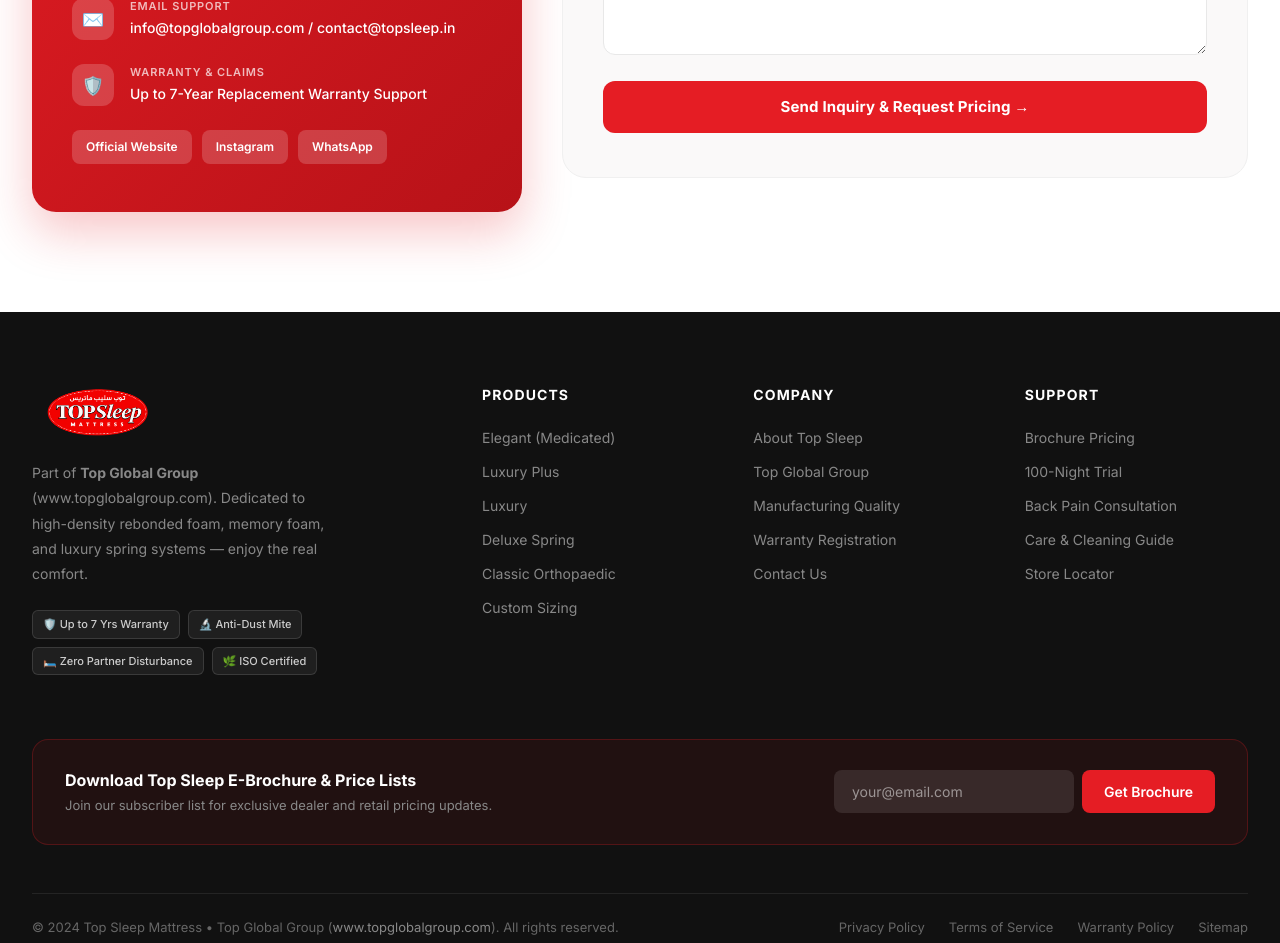
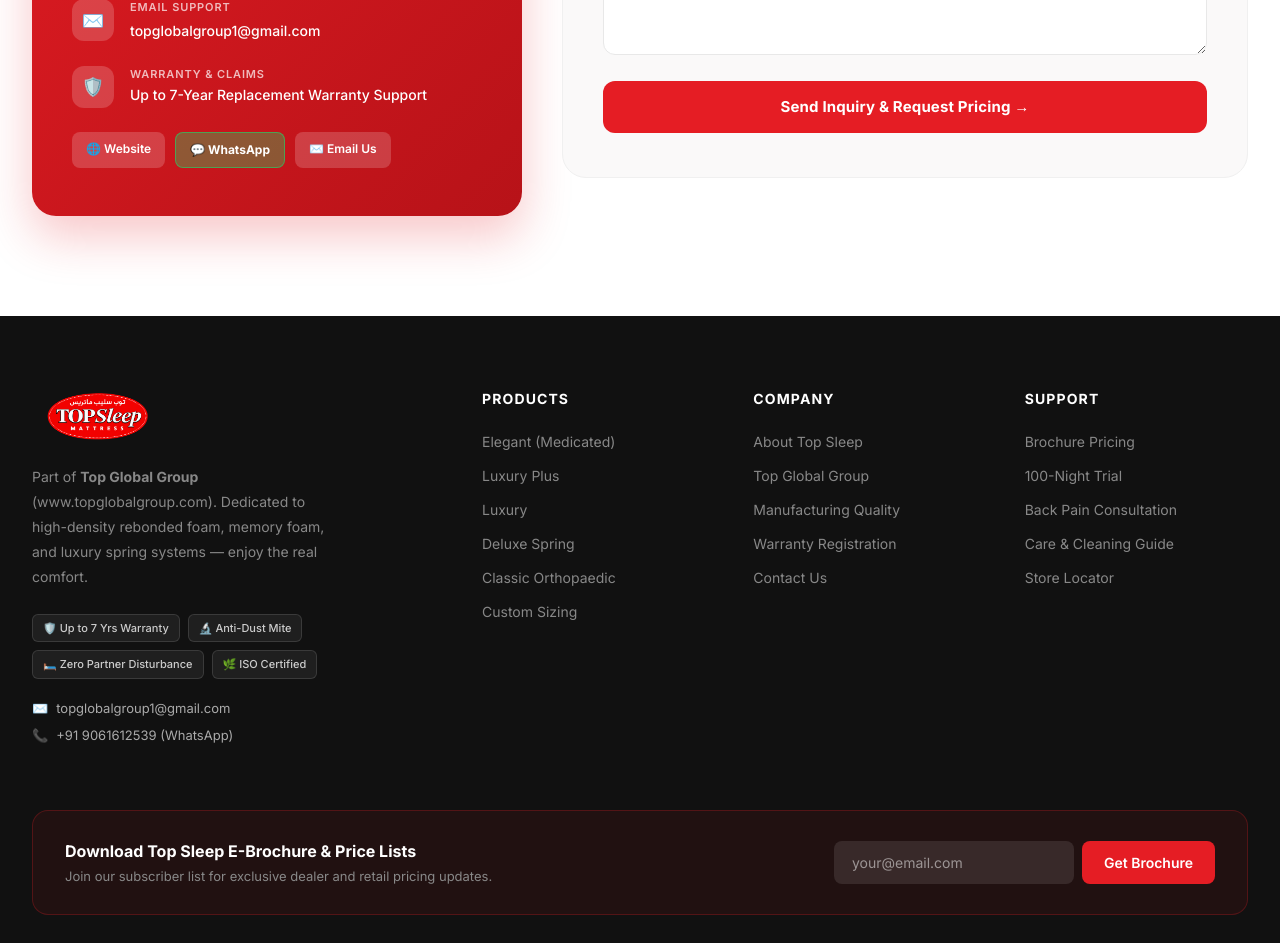
Before and after one commit to alinajaleelkavungal/topsleepmatress, a Next.js app: page / in a window 1280 px wide. Shown: the part 6080-7023 px from the top of the page. Built offline with nearby package versions, Linux system fonts and the light colour scheme; a web font is replaced by a local one.

Commit message:
added email id

```diff
--- a/components/ContactSection.tsx
+++ b/components/ContactSection.tsx
@@ -123,10 +123,10 @@
             </p>
 
             {[
-              { icon: '🌐', title: 'Official Website', detail: 'www.topglobalgroup.com' },
+              { icon: '🌐', title: 'Official Website', detail: 'www.topglobalgroup.com', href: 'http://www.topglobalgroup.com' },
               { icon: '📍', title: 'Corporate Office', detail: 'Top Global Group Headquarters, India' },
-              { icon: '📞', title: 'Phone & WhatsApp', detail: '+91 9061612539' },
-              { icon: '✉️', title: 'Email Support', detail: 'info@topglobalgroup.com / contact@topsleep.in' },
+              { icon: '📞', title: 'Phone & WhatsApp', detail: '+91 9061612539', href: 'https://wa.me/919061612539' },
+              { icon: '✉️', title: 'Email Support', detail: 'topglobalgroup1@gmail.com', href: 'mailto:topglobalgroup1@gmail.com' },
               { icon: '🛡️', title: 'Warranty & Claims', detail: 'Up to 7-Year Replacement Warranty Support' },
             ].map((item) => (
               <div key={item.title} style={{ display: 'flex', gap: '16px', marginBottom: '24px' }}>
@@ -149,16 +149,27 @@
                   <div style={{ fontWeight: 600, fontSize: '11px', color: 'rgba(255,255,255,0.70)', marginBottom: '2px', textTransform: 'uppercase', letterSpacing: '0.08em' }}>
                     {item.title}
                   </div>
+                  {item.href ? (
+                    <a
+                      href={item.href}
+                      target={item.href.startsWith('http') ? '_blank' : undefined}
+                      rel={item.href.startsWith('http') ? 'noopener noreferrer' : undefined}
+                      style={{ fontSize: '14px', color: '#fff', fontWeight: 500, textDecoration: 'none', transition: 'opacity 0.2s' }}
+                      onMouseEnter={(e) => { ;(e.currentTarget as HTMLElement).style.opacity = '0.85' }}
+                      onMouseLeave={(e) => { ;(e.currentTarget as HTMLElement).style.opacity = '1' }}
+                    >
+                      {item.detail}
+                    </a>
+                  ) : (
                     <div style={{ fontSize: '14px', color: '#fff', fontWeight: 500 }}>{item.detail}</div>
+                  )}
                 </div>
               </div>
             ))}
 
-            {/* Social */}
-            <div style={{ display: 'flex', gap: '10px', marginTop: '24px' }}>
-              {['Official Website', 'Instagram', 'WhatsApp'].map((soc) => (
+            {/* Direct Connect Quick Links */}
+            <div style={{ display: 'flex', gap: '10px', marginTop: '24px', flexWrap: 'wrap' }}>
               <a
-                  key={soc}
                 href="http://www.topglobalgroup.com"
                 target="_blank"
                 rel="noopener noreferrer"
@@ -175,9 +186,45 @@
                 onMouseEnter={(e) => { ;(e.currentTarget as HTMLElement).style.background = 'rgba(255,255,255,0.30)' }}
                 onMouseLeave={(e) => { ;(e.currentTarget as HTMLElement).style.background = 'rgba(255,255,255,0.18)' }}
               >
-                  {soc}
+                🌐 Website
               </a>
-              ))}
+              <a
+                href="https://wa.me/919061612539"
+                target="_blank"
+                rel="noopener noreferrer"
+                style={{
+                  background: 'rgba(37, 211, 102, 0.35)',
+                  border: '1px solid rgba(37, 211, 102, 0.6)',
+                  color: '#fff',
+                  padding: '8px 14px',
+                  borderRadius: '8px',
+                  fontSize: '12px',
+                  fontWeight: 700,
+                  textDecoration: 'none',
+                  transition: 'background 0.2s',
+                }}
+                onMouseEnter={(e) => { ;(e.currentTarget as HTMLElement).style.background = '#25D366' }}
+                onMouseLeave={(e) => { ;(e.currentTarget as HTMLElement).style.background = 'rgba(37, 211, 102, 0.35)' }}
+              >
+                💬 WhatsApp
+              </a>
+              <a
+                href="mailto:topglobalgroup1@gmail.com"
+                style={{
+                  background: 'rgba(255,255,255,0.18)',
+                  color: '#fff',
+                  padding: '8px 14px',
+                  borderRadius: '8px',
+                  fontSize: '12px',
+                  fontWeight: 600,
+                  textDecoration: 'none',
+                  transition: 'background 0.2s',
+                }}
+                onMouseEnter={(e) => { ;(e.currentTarget as HTMLElement).style.background = 'rgba(255,255,255,0.30)' }}
+                onMouseLeave={(e) => { ;(e.currentTarget as HTMLElement).style.background = 'rgba(255,255,255,0.18)' }}
+              >
+                ✉️ Email Us
+              </a>
             </div>
           </div>
 
--- a/components/Footer.tsx
+++ b/components/Footer.tsx
@@ -78,6 +78,28 @@
                   {a}
                 </span>
               ))}
+            </div>
+
+            {/* Contact details */}
+            <div style={{ marginTop: '20px', display: 'flex', flexDirection: 'column', gap: '8px', fontSize: '13px' }}>
+              <a
+                href="mailto:topglobalgroup1@gmail.com"
+                style={{ color: '#aaa', textDecoration: 'none', display: 'flex', alignItems: 'center', gap: '8px', transition: 'color 0.2s' }}
+                onMouseEnter={(e) => { ;(e.currentTarget as HTMLElement).style.color = '#fff' }}
+                onMouseLeave={(e) => { ;(e.currentTarget as HTMLElement).style.color = '#aaa' }}
+              >
+                <span>✉️</span> <span>topglobalgroup1@gmail.com</span>
+              </a>
+              <a
+                href="https://wa.me/919061612539"
+                target="_blank"
+                rel="noopener noreferrer"
+                style={{ color: '#aaa', textDecoration: 'none', display: 'flex', alignItems: 'center', gap: '8px', transition: 'color 0.2s' }}
+                onMouseEnter={(e) => { ;(e.currentTarget as HTMLElement).style.color = '#fff' }}
+                onMouseLeave={(e) => { ;(e.currentTarget as HTMLElement).style.color = '#aaa' }}
+              >
+                <span>📞</span> <span>+91 9061612539 (WhatsApp)</span>
+              </a>
             </div>
           </div>
 
```
Lines whose indentation alone changed are shown as unchanged.
